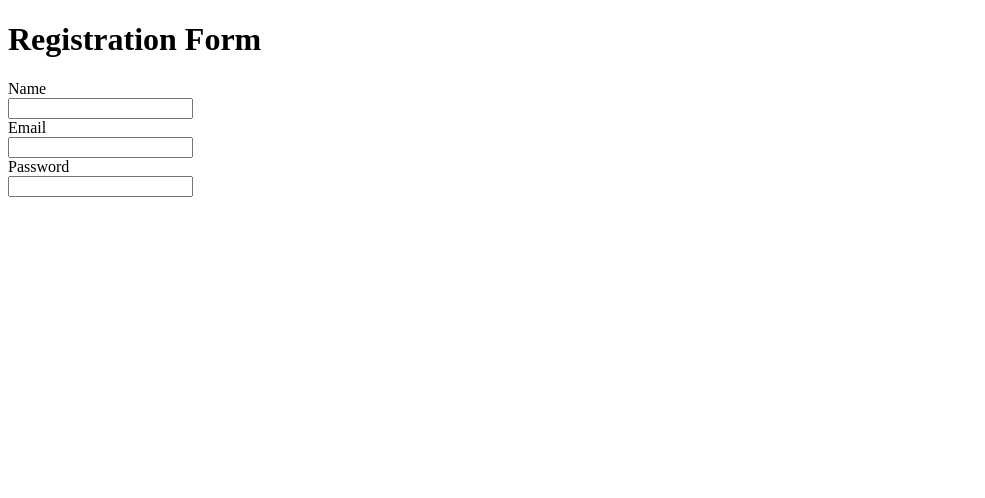
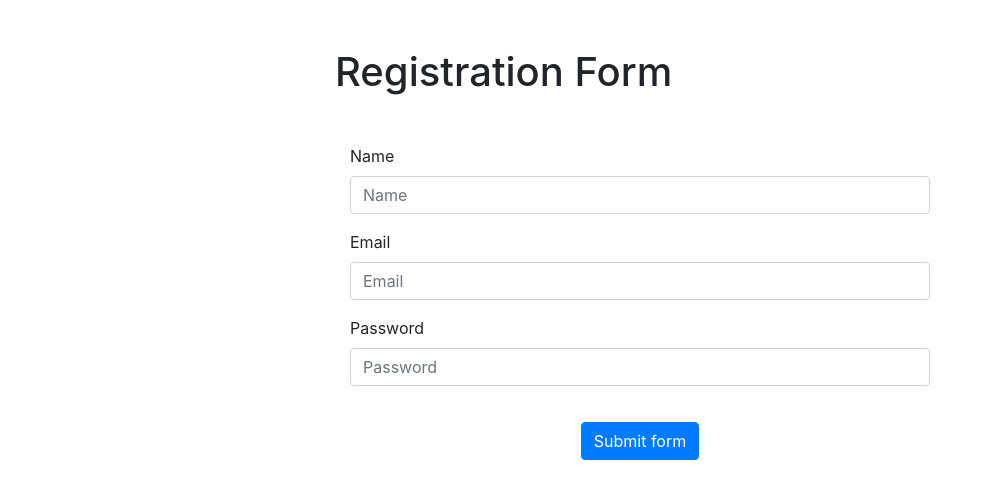
Before and after one commit to ElenaSES/CodeDeskTasks, a plain HTML site: page myIndex.html in a window 1280 px wide. Shown: the whole page, without its empty margins (0-985 px from the left). Drawn offline with nearby package versions, Linux system fonts and the light colour scheme.

Commit message:
no success msg

```diff
--- a/myIndex.html
+++ b/myIndex.html
@@ -4,31 +4,132 @@
     <meta charset="UTF-8">
     <meta name="viewport" content="width=device-width, initial-scale=1.0">
     <title>My Form Validation</title>
+    <link rel="stylesheet" href="https://cdn.jsdelivr.net/npm/bootstrap@4.6.2/dist/css/bootstrap.min.css"
+        integrity="sha384-xOolHFLEh07PJGoPkLv1IbcEPTNtaed2xpHsD9ESMhqIYd0nLMwNLD69Npy4HI+N" crossorigin="anonymous">
+    <link rel="stylesheet" href="style.css">
+
 </head>
 <body>
-    <div id="title">
-        <h1>Registration Form</h1>
-    </div>
-    <div id="form">
-        <form action="">
-            <div>
-                <label for="name">Name</label> <br>
-                <input type="text" id="name" name="name" required>
-                <span class="error" id="nameError"></span>
+    <div class="container-fluid">
+        <div class="row">
+            <div class="col">
+                <div class="alert alert-success" role="alert" id="alert" hidden>
+                    "Form submitted successfully!"
+                </div>
             </div>
-            <div>
-                <label for="email">Email</label> <br>
-                <input type="email" id="email" name="email" required>
-                <span class="error" id="emailError"></span>
+        </div>
+        <div class="row">
+            <div class="col-6 offset-3">
+
+                <div id="title" class="my-5">
+                    <h1>Registration Form</h1>
+                </div>
+                <form id="myForm" onsubmit="return validateForm()">
+
+                    <div class="col mb-1">
+                        <label for="name">Name</label>
+                        <input type="text" class="form-control" id="name" name="name" placeholder="Name" >
+                        <p id="nameError">
+                        </p>
+                    </div>
+                    <div class="col mb-1">
+                        <label for="email">Email </label>
+                        <input type="text" class="form-control" id="email" name="email" placeholder="Email">
+                        <p id="emailError">
+                        </p>
+                    </div>
+                    <div class="col mb-1">
+                        <label for="password">Password</label>
+                        <input type="password" class="form-control" id="password" name="password" placeholder="Password" >
+                        <p  id="passwordError">
+                        </p>
+                    </div>
+
+                   <div class="text-center">
+                       <button class="btn btn-primary" type="submit">Submit form</button>
+                   </div>
+                </form>
             </div>
-            <div>
-                <label for="password">Password</label> <br>
-                <input type="text" id="password" name="password" minlength="6" required>
-                <span class="error" id="passwordError"></span>
             </div>
-        </form>
-    </div>
+        </div>
 
+
+    <script src="https://cdn.jsdelivr.net/npm/jquery@3.5.1/dist/jquery.slim.min.js"
+        integrity="sha384-DfXdz2htPH0lsSSs5nCTpuj/zy4C+OGpamoFVy38MVBnE+IbbVYUew+OrCXaRkfj"
+        crossorigin="anonymous"></script>
+    <script src="https://cdn.jsdelivr.net/npm/bootstrap@4.6.2/dist/js/bootstrap.bundle.min.js"
+        integrity="sha384-Fy6S3B9q64WdZWQUiU+q4/2Lc9npb8tCaSX9FK7E8HnRr0Jz8D6OP9dO5Vg3Q9ct"
+        crossorigin="anonymous"></script>
+
+    <script>
+        function validateForm() {
+            let form = document.getElementById("myForm");
+            let name = form.elements["name"].value;
+            let email = form.elements["email"].value;
+            let password = form.elements["password"].value;
+
+            let nameError = document.getElementById("nameError");
+            let emailError = document.getElementById("emailError");
+            let passwordError = document.getElementById("passwordError");
+
+
+
+            let isValid = true;
+
+            // Perform validation checks
+            if (name === "") {
+                nameError.innerHTML = "Name is required.";
+                isValid = false;
+            }else{
+                nameError.innerHTML = "";
+            }
+
+            if (email === "") {
+                emailError.innerHTML = "Email is required.";
+                isValid = false;
+            } else if (!/\S+@\S+\.\S+/.test(email)) {
+                emailError.innerHTML = "Invalid email format.";
+                isValid = false;
+            } else{
+                emailError.innerHTML = "";
+            }
+
+            if (password === "") {
+                passwordError.innerHTML = "Password is required.";
+                isValid = false;
+            } else if (password.length < 6) {
+                passwordError.innerHTML = "Password must be at least 6 characters long.";
+                isValid = false;
+            }
+
+             if (isValid) {
+                document.getElementById("alert").style.visibility = "show";
+            }
+
+            return isValid;
+        }
+    </script>
+
+    <!-- <script>
+        // Example starter JavaScript for disabling form submissions if there are invalid fields
+        (function () {
+            'use strict';
+            window.addEventListener('load', function () {
+                // Fetch all the forms we want to apply custom Bootstrap validation styles to
+                var forms = document.getElementsByClassName('needs-validation');
+                // Loop over them and prevent submission
+                var validation = Array.prototype.filter.call(forms, function (form) {
+                    form.addEventListener('submit', function (event) {
+                        if (form.checkValidity() === false) {
+                            event.preventDefault();
+                            event.stopPropagation();
+                        }
+                        form.classList.add('was-validated');
+                    }, false);
+                });
+            }, false);
+        })();
+    </script> -->
 
 </body>
 </html>
--- /dev/null
+++ b/style.css
@@ -0,0 +1,8 @@
+.btn {
+    margin-top: 20px;
+}
+
+p{
+    color: red;
+
+}
```
